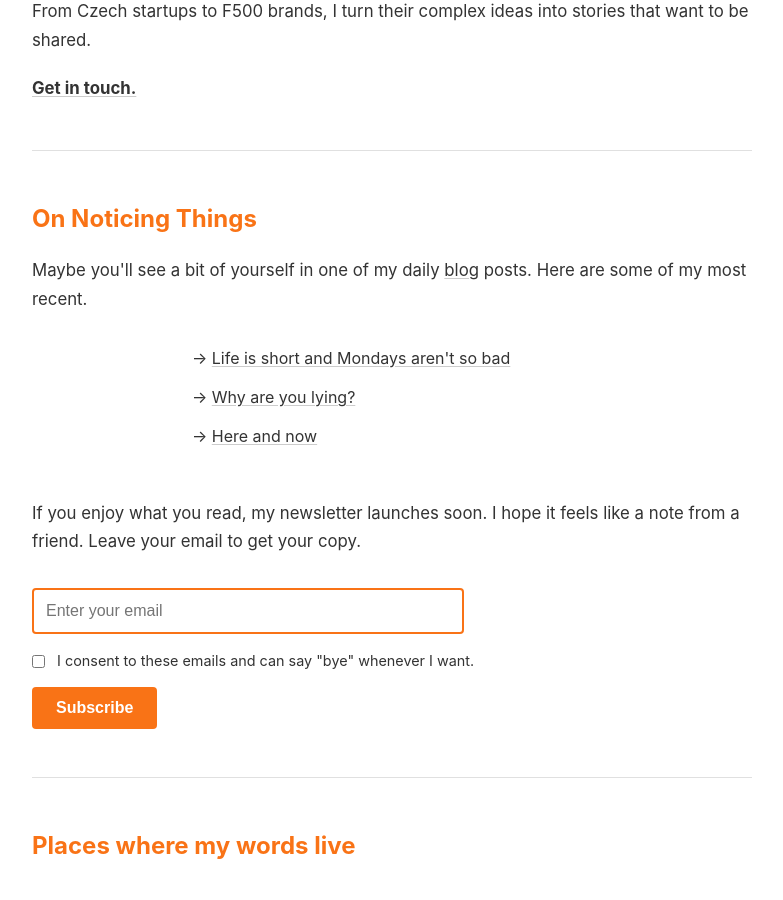
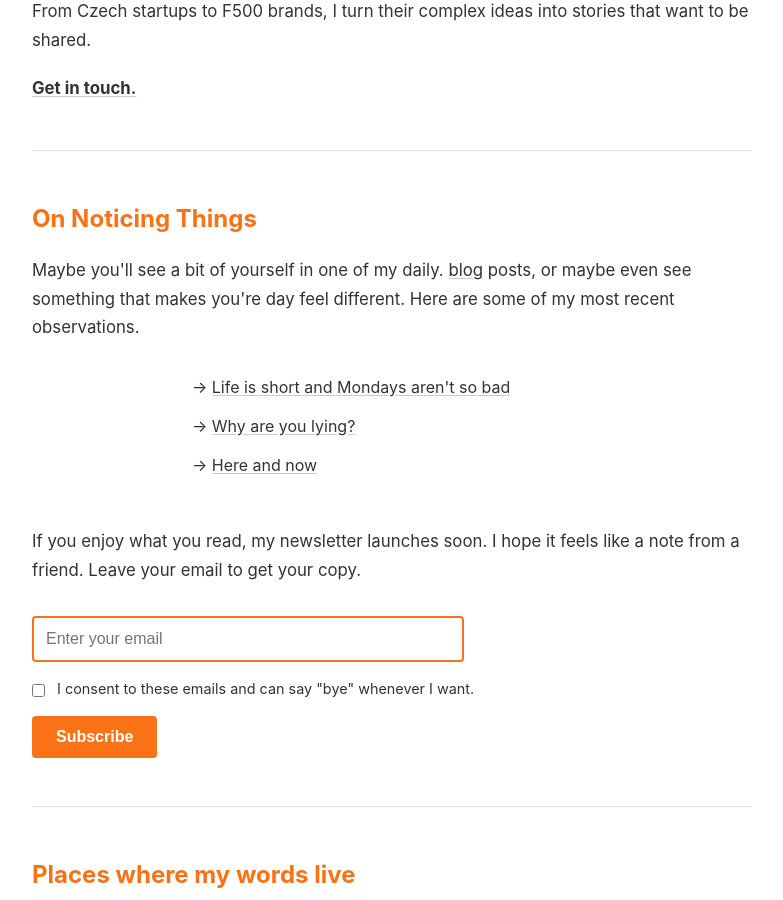
Before and after one commit to westleyovercash/westleyovercash.github.io, a Jekyll site: the page built from index.md, in a window 1280 px wide and 900 px high, scrolled down 569 px. Shown: the whole window, without its empty margins (248-1031 px from the left). Built offline with Jekyll 4.4.1, drawn with Linux system fonts in a browser that asks for light colours.

Commit message:
Update index.md

```diff
--- a/index.md
+++ b/index.md
@@ -21,7 +21,7 @@
 <hr style="border: none; border-top: 1px solid #e0e0e0; margin: 3rem 0;">
 
 <h2>On Noticing Things</h2>
-<p>Maybe you'll see a bit of yourself in one of my daily <a href="/blog">blog</a> posts. Here are some of my most recent.
+<p>Maybe you'll see a bit of yourself in one of my daily. <a href="/blog">blog</a> posts, or maybe even see something that makes you're day feel different. Here are some of my most recent observations.
 <ul style="list-style: none; padding: 0; margin: 2rem auto; max-width: 400px;">
 {% for post in site.posts limit:3 %}
   <li style="margin-bottom: 0.75rem; text-align: left;">→ <a href="{{ post.url }}">{{ post.title }}</a></li>
```
